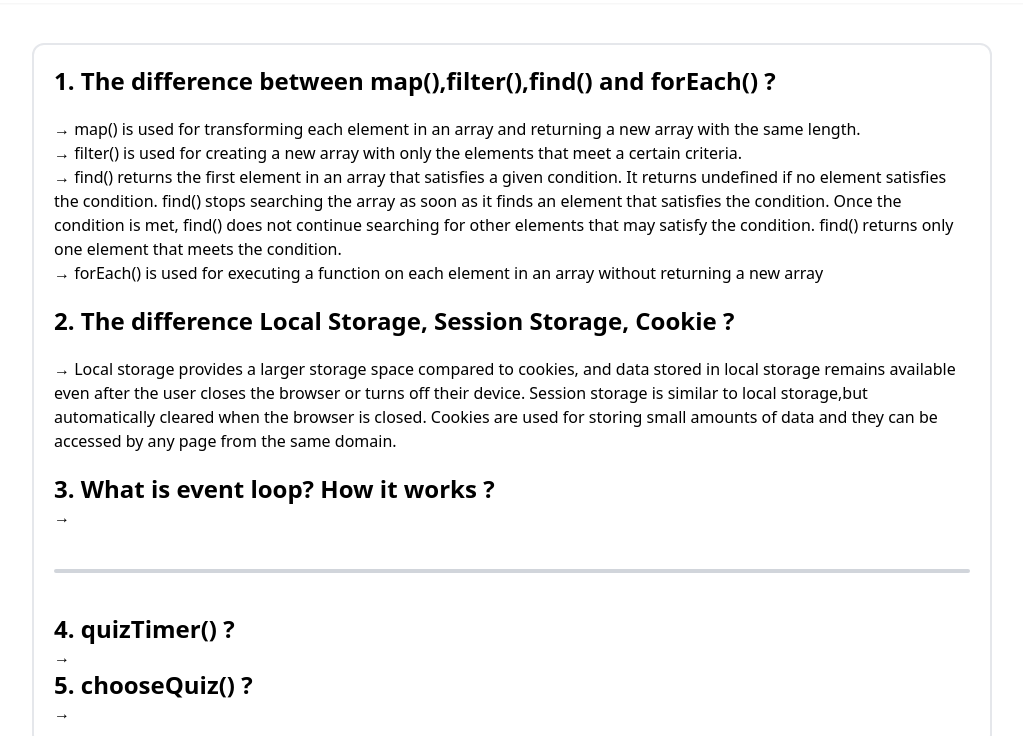
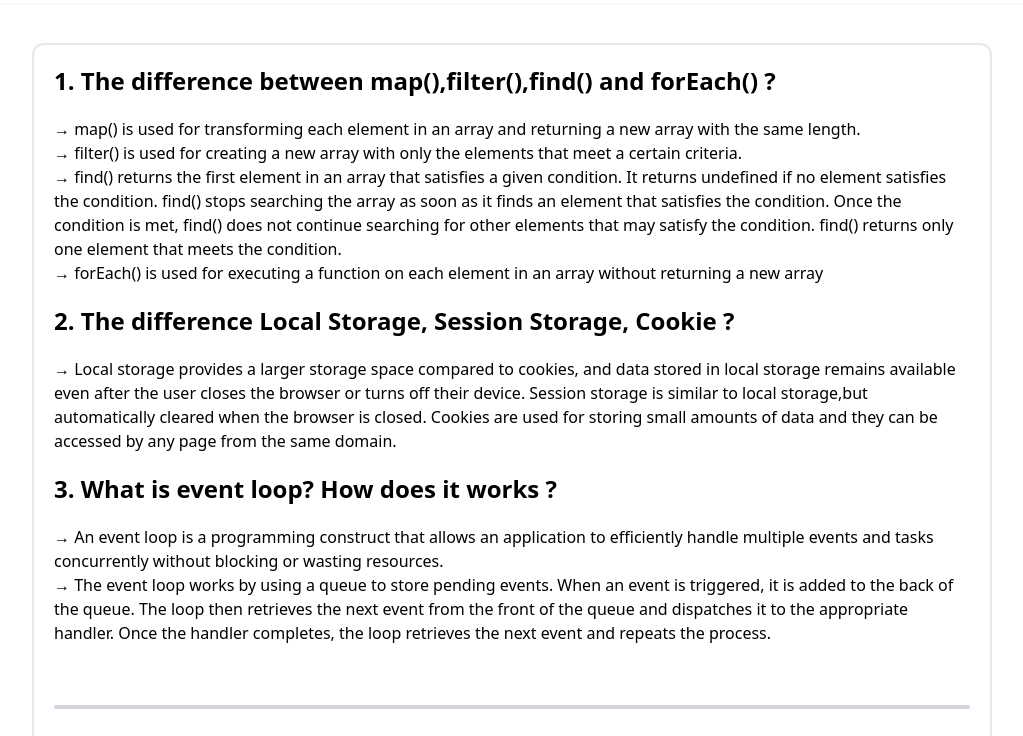
Before and after one commit to sourovmodak06/quiz-hero, a plain HTML site: page blog.html in a window 1280 px wide. Shown: the part 61-797 px from the top of the page, without its empty margins (128-1151 px from the left). Drawn offline with nearby package versions, Linux system fonts and the light colour scheme.

Commit message:
blog page question and answer update

```diff
--- a/blog.html
+++ b/blog.html
@@ -42,14 +42,17 @@
           </p>
           <h2 class="font-semibold text-2xl">2. The difference Local Storage, Session Storage, Cookie ?</h2>
           <p class="py-5">&#8594; Local storage provides a larger storage space compared to cookies, and data stored in local storage remains available even after the user closes the browser or turns off their device. Session storage is similar to local storage,but automatically cleared when the browser is closed. Cookies are used for storing small amounts of data and they can be accessed by any page from the same domain.</p>
-          <h2 class="font-semibold text-2xl">3. What is event loop? How it works ?</h2>
-          <p>&#8594;</p>
+          <h2 class="font-semibold text-2xl">3. What is event loop? How does it works ?</h2>
+          <p class="py-5">&#8594; An event loop is a programming construct that allows an application to efficiently handle multiple events and tasks concurrently without blocking or wasting resources. <br>
+            &#8594; The event loop works by using a queue to store pending events. When an event is triggered, it is added to the back of the queue.
+            The loop then retrieves the next event from the front of the queue and dispatches it to the appropriate handler. Once the handler completes, the loop retrieves the next event and repeats the process.
+          </p>
 
           <div class="h-1 bg-gray-300 rounded-2xl my-10"></div>
           <h2 class="font-semibold text-2xl">4. quizTimer() ?</h2>
-          <p>&#8594;</p>
+          <p>&#8594; quizTimer() is work is to keep the timer running until we stop it. If the time is more than 60 seconds then its color will change. The whole function will show after one second. If we close the function it will be exited from this function </p>
           <h2 class="font-semibold text-2xl">5. chooseQuiz() ?</h2>
-          <p>&#8594;</p>
+          <p>&#8594; chooseQuiz() Function Its work is to select an answer from a quiz question. After sorting, the answers will be in the form of a list in the quiz data.Then display the result.</p>
         </section>
       </main>
       <!-- Blog Question section end -->
```
